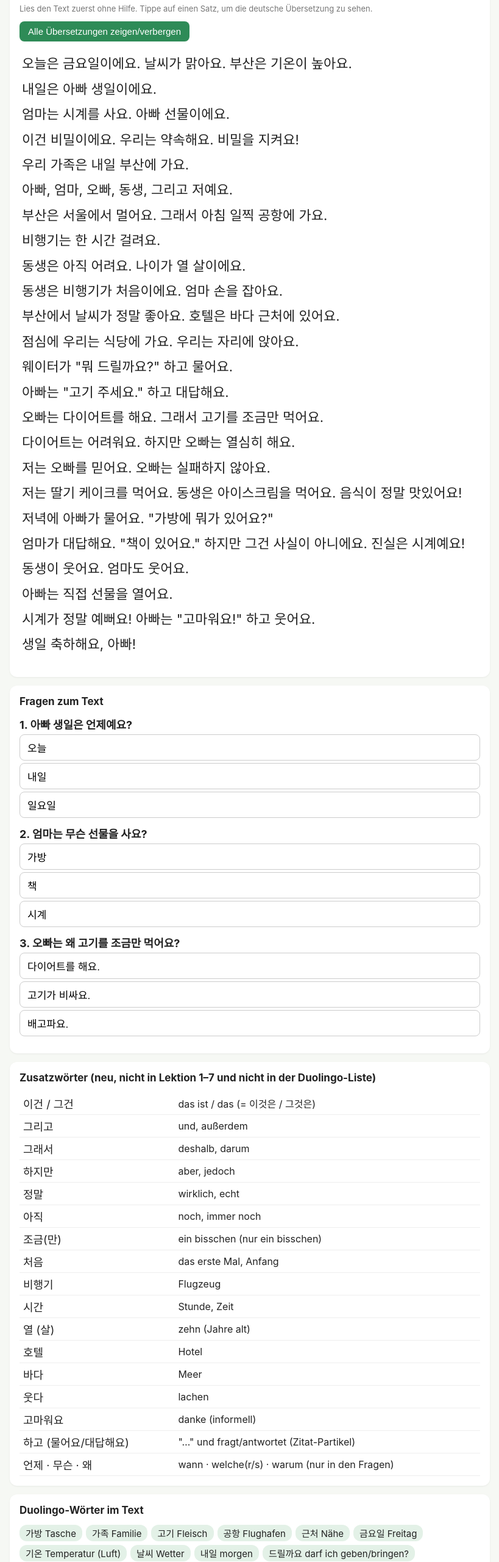
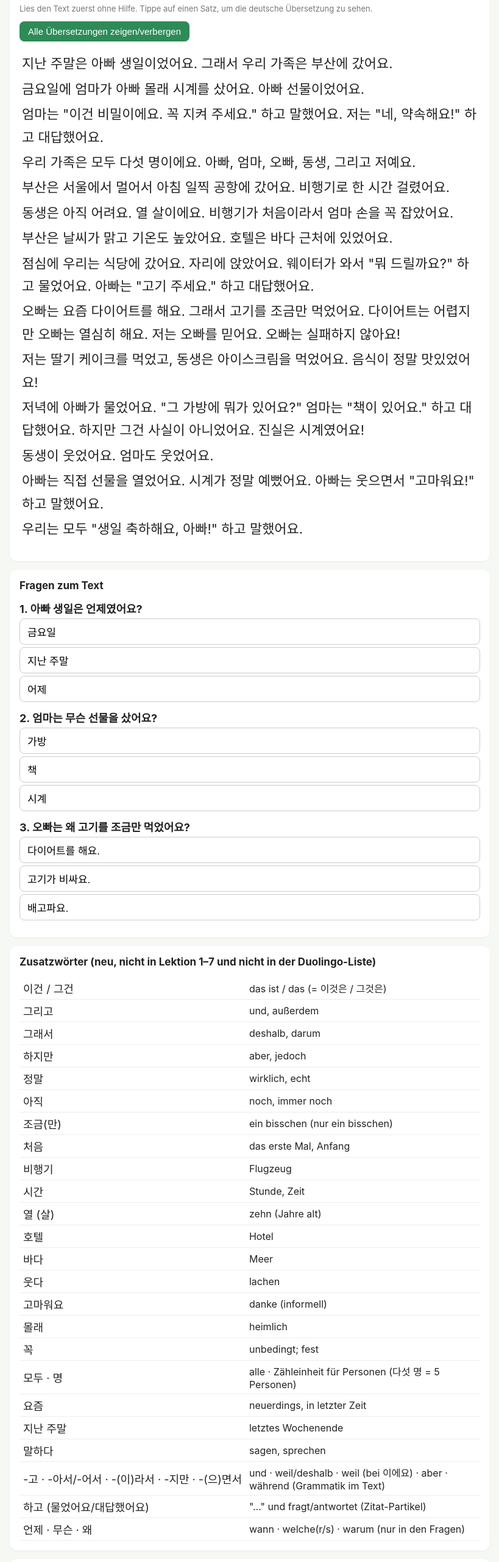
Before and after one commit to uniqueSimon/korean-vocab, a plain HTML site: page lessons/lesen-1.html in a window 1280 px wide. Shown: the part 100-2661 px from the top of the page at 61% size, without its empty margins (230-1049 px from the left). Drawn offline with Linux system fonts and the light colour scheme.

Commit message:
Reading text: more natural, past-tense narration

```diff
--- a/lessons/lesen-1.html
+++ b/lessons/lesen-1.html
@@ -53,54 +53,89 @@
 <tr><td>바다</td><td>Meer</td></tr>
 <tr><td>웃다</td><td>lachen</td></tr>
 <tr><td>고마워요</td><td>danke (informell)</td></tr>
-<tr><td>하고 (물어요/대답해요)</td><td>"…" und fragt/antwortet (Zitat-Partikel)</td></tr>
+<tr><td>몰래</td><td>heimlich</td></tr>
+<tr><td>꼭</td><td>unbedingt; fest</td></tr>
+<tr><td>모두 · 명</td><td>alle · Zähleinheit für Personen (다섯 명 = 5 Personen)</td></tr>
+<tr><td>요즘</td><td>neuerdings, in letzter Zeit</td></tr>
+<tr><td>지난 주말</td><td>letztes Wochenende</td></tr>
+<tr><td>말하다</td><td>sagen, sprechen</td></tr>
+<tr><td>-고 · -아서/-어서 · -(이)라서 · -지만 · -(으)면서</td><td>und · weil/deshalb · weil (bei 이에요) · aber · während (Grammatik im Text)</td></tr>
+<tr><td>하고 (물었어요/대답했어요)</td><td>"…" und fragt/antwortet (Zitat-Partikel)</td></tr>
 <tr><td>언제 · 무슨 · 왜</td><td>wann · welche(r/s) · warum (nur in den Fragen)</td></tr>
 </table></div>
 
 <div class="card"><h2>Duolingo-Wörter im Text</h2>
 <div class="tags">
-<span>가방 Tasche</span><span>가족 Familie</span><span>고기 Fleisch</span><span>공항 Flughafen</span><span>근처 Nähe</span><span>금요일 Freitag</span><span>기온 Temperatur (Luft)</span><span>날씨 Wetter</span><span>내일 morgen</span><span>드릴까요 darf ich geben/bringen?</span><span>딸기 Erdbeere</span><span>부산 Busan</span><span>생일 Geburtstag</span><span>생일 축하해요 alles Gute zum Geburtstag</span><span>서울 Seoul</span><span>선물 Geschenk</span><span>시계 Uhr</span><span>식당 Restaurant</span><span>아빠 Papa</span><span>아침 Morgen</span><span>오늘 heute</span><span>우리 wir/unser</span><span>웨이터 Kellner</span><span>음식 Essen</span><span>자리 Platz</span><span>주세요 bitte geben Sie</span><span>케이크 Kuchen</span><span>맑다 klar, sonnig</span><span>정말(요) wirklich</span><span>뭐 was</span>
+<span>가방 Tasche</span><span>가족 Familie</span><span>고기 Fleisch</span><span>공항 Flughafen</span><span>근처 Nähe</span><span>금요일 Freitag</span><span>기온 Temperatur (Luft)</span><span>날씨 Wetter</span><span>드릴까요 darf ich geben/bringen?</span><span>딸기 Erdbeere</span><span>부산 Busan</span><span>생일 Geburtstag</span><span>생일 축하해요 alles Gute zum Geburtstag</span><span>서울 Seoul</span><span>선물 Geschenk</span><span>시계 Uhr</span><span>식당 Restaurant</span><span>아빠 Papa</span><span>아침 Morgen</span><span>우리 wir/unser</span><span>다섯 fünf</span><span>네 ja</span><span>웨이터 Kellner</span><span>음식 Essen</span><span>자리 Platz</span><span>주세요 bitte geben Sie</span><span>케이크 Kuchen</span><span>맑다 klar, sonnig</span><span>정말(요) wirklich</span><span>뭐 was</span>
 </div></div>
 
 <div class="card"><h2>Wörter aus Lektion 1–7 im Text</h2>
 <div class="tags">
-<span>높다</span><span>일찍</span><span>걸리다</span><span>앉다</span><span>자리</span><span>엄마</span><span>오빠</span><span>동생</span><span>나이</span><span>어리다</span><span>묻다</span><span>대답하다</span><span>비밀</span><span>약속</span><span>믿다</span><span>지키다</span><span>어렵다</span><span>열심히</span><span>다이어트</span><span>실패하다</span><span>사실</span><span>진실</span><span>직접</span>
+<span>높다</span><span>일찍</span><span>걸리다</span><span>앉다</span><span>자리</span><span>엄마</span><span>오빠</span><span>동생</span><span>어리다</span><span>묻다</span><span>대답하다</span><span>비밀</span><span>약속</span><span>믿다</span><span>지키다</span><span>어렵다</span><span>열심히</span><span>다이어트</span><span>실패하다</span><span>사실</span><span>진실</span><span>직접</span>
 </div></div>
 </main>
 <script>
 const S = [
- ["오늘은 금요일이에요. 날씨가 맑아요. 부산은 기온이 높아요.", "Heute ist Freitag. Das Wetter ist klar. In Busan ist die Temperatur hoch."],
- ["내일은 아빠 생일이에요.", "Morgen ist Papas Geburtstag."],
- ["엄마는 시계를 사요. 아빠 선물이에요.", "Mama kauft eine Uhr. Es ist Papas Geschenk."],
- ["이건 비밀이에요. 우리는 약속해요. 비밀을 지켜요!", "Das ist ein Geheimnis. Wir versprechen es. Wir halten das Geheimnis!"],
- ["우리 가족은 내일 부산에 가요.", "Unsere Familie fährt morgen nach Busan."],
- ["아빠, 엄마, 오빠, 동생, 그리고 저예요.", "Papa, Mama, großer Bruder, jüngeres Geschwister und ich."],
- ["부산은 서울에서 멀어요. 그래서 아침 일찍 공항에 가요.", "Busan ist weit von Seoul. Deshalb fahren wir früh am Morgen zum Flughafen."],
- ["비행기는 한 시간 걸려요.", "Der Flug dauert eine Stunde."],
- ["동생은 아직 어려요. 나이가 열 살이에요.", "Das jüngere Geschwister ist noch klein. Es ist zehn Jahre alt."],
- ["동생은 비행기가 처음이에요. 엄마 손을 잡아요.", "Für das Geschwister ist es der erste Flug. Es hält Mamas Hand."],
- ["부산에서 날씨가 정말 좋아요. 호텔은 바다 근처에 있어요.", "In Busan ist das Wetter wirklich gut. Das Hotel ist in der Nähe des Meeres."],
- ["점심에 우리는 식당에 가요. 우리는 자리에 앉아요.", "Zum Mittagessen gehen wir ins Restaurant. Wir setzen uns an unseren Platz."],
- ["웨이터가 \"뭐 드릴까요?\" 하고 물어요.", "Der Kellner fragt: „Was darf ich bringen?“"],
- ["아빠는 \"고기 주세요.\" 하고 대답해요.", "Papa antwortet: „Fleisch, bitte.“"],
- ["오빠는 다이어트를 해요. 그래서 고기를 조금만 먹어요.", "Mein großer Bruder macht Diät. Deshalb isst er nur ein bisschen Fleisch."],
- ["다이어트는 어려워요. 하지만 오빠는 열심히 해요.", "Diät ist schwer. Aber mein Bruder gibt sich große Mühe."],
- ["저는 오빠를 믿어요. 오빠는 실패하지 않아요.", "Ich vertraue meinem Bruder. Er scheitert nicht."],
- ["저는 딸기 케이크를 먹어요. 동생은 아이스크림을 먹어요. 음식이 정말 맛있어요!", "Ich esse Erdbeerkuchen. Das Geschwister isst Eis. Das Essen ist wirklich lecker!"],
- ["저녁에 아빠가 물어요. \"가방에 뭐가 있어요?\"", "Abends fragt Papa: „Was ist in der Tasche?“"],
- ["엄마가 대답해요. \"책이 있어요.\" 하지만 그건 사실이 아니에요. 진실은 시계예요!", "Mama antwortet: „Da ist ein Buch.“ Aber das ist nicht die Wahrheit. Die Wahrheit ist: eine Uhr!"],
- ["동생이 웃어요. 엄마도 웃어요.", "Das Geschwister lacht. Mama lacht auch."],
- ["아빠는 직접 선물을 열어요.", "Papa öffnet das Geschenk selbst."],
- ["시계가 정말 예뻐요! 아빠는 \"고마워요!\" 하고 웃어요.", "Die Uhr ist wirklich schön! Papa sagt lachend: „Danke!“"],
- ["생일 축하해요, 아빠!", "Alles Gute zum Geburtstag, Papa!"]
+ [
+  "지난 주말은 아빠 생일이었어요. 그래서 우리 가족은 부산에 갔어요.",
+  "Letztes Wochenende war Papas Geburtstag. Deshalb ist unsere Familie nach Busan gefahren."
+ ],
+ [
+  "금요일에 엄마가 아빠 몰래 시계를 샀어요. 아빠 선물이었어요.",
+  "Am Freitag hat Mama heimlich vor Papa eine Uhr gekauft. Es war Papas Geschenk."
+ ],
+ [
+  "엄마는 \"이건 비밀이에요. 꼭 지켜 주세요.\" 하고 말했어요. 저는 \"네, 약속해요!\" 하고 대답했어요.",
+  "Mama sagte: „Das ist ein Geheimnis. Haltet es bitte unbedingt ein.“ Ich antwortete: „Ja, ich verspreche es!“"
+ ],
+ [
+  "우리 가족은 모두 다섯 명이에요. 아빠, 엄마, 오빠, 동생, 그리고 저예요.",
+  "Wir sind insgesamt fünf Personen in der Familie: Papa, Mama, mein großer Bruder, mein jüngeres Geschwister und ich."
+ ],
+ [
+  "부산은 서울에서 멀어서 아침 일찍 공항에 갔어요. 비행기로 한 시간 걸렸어요.",
+  "Busan ist weit von Seoul entfernt, also sind wir früh am Morgen zum Flughafen gefahren. Der Flug dauerte eine Stunde."
+ ],
+ [
+  "동생은 아직 어려요. 열 살이에요. 비행기가 처음이라서 엄마 손을 꼭 잡았어요.",
+  "Mein jüngeres Geschwister ist noch klein, zehn Jahre alt. Weil es sein erster Flug war, hielt es Mamas Hand fest."
+ ],
+ [
+  "부산은 날씨가 맑고 기온도 높았어요. 호텔은 바다 근처에 있었어요.",
+  "In Busan war das Wetter klar und die Temperatur hoch. Das Hotel war in der Nähe des Meeres."
+ ],
+ [
+  "점심에 우리는 식당에 갔어요. 자리에 앉았어요. 웨이터가 와서 \"뭐 드릴까요?\" 하고 물었어요. 아빠는 \"고기 주세요.\" 하고 대답했어요.",
+  "Zum Mittagessen gingen wir ins Restaurant und setzten uns an unseren Platz. Der Kellner kam und fragte: „Was darf ich bringen?“ Papa antwortete: „Fleisch, bitte.“"
+ ],
+ [
+  "오빠는 요즘 다이어트를 해요. 그래서 고기를 조금만 먹었어요. 다이어트는 어렵지만 오빠는 열심히 해요. 저는 오빠를 믿어요. 오빠는 실패하지 않아요!",
+  "Mein Bruder macht neuerdings Diät. Deshalb aß er nur ein bisschen Fleisch. Diät ist schwer, aber er gibt sich viel Mühe. Ich vertraue ihm. Er wird nicht scheitern!"
+ ],
+ [
+  "저는 딸기 케이크를 먹었고, 동생은 아이스크림을 먹었어요. 음식이 정말 맛있었어요!",
+  "Ich aß Erdbeerkuchen und mein Geschwister aß Eis. Das Essen war wirklich lecker!"
+ ],
+ [
+  "저녁에 아빠가 물었어요. \"그 가방에 뭐가 있어요?\" 엄마는 \"책이 있어요.\" 하고 대답했어요. 하지만 그건 사실이 아니었어요. 진실은 시계였어요!",
+  "Abends fragte Papa: „Was ist in dieser Tasche?“ Mama antwortete: „Ein Buch.“ Aber das war nicht die Wahrheit. Die Wahrheit war: eine Uhr!"
+ ],
+ [
+  "동생이 웃었어요. 엄마도 웃었어요.",
+  "Mein Geschwister lachte. Mama lachte auch."
+ ],
+ [
+  "아빠는 직접 선물을 열었어요. 시계가 정말 예뻤어요. 아빠는 웃으면서 \"고마워요!\" 하고 말했어요.",
+  "Papa öffnete das Geschenk selbst. Die Uhr war wirklich schön. Lachend sagte er: „Danke!“"
+ ],
+ [
+  "우리는 모두 \"생일 축하해요, 아빠!\" 하고 말했어요.",
+  "Wir alle sagten: „Alles Gute zum Geburtstag, Papa!“"
+ ]
 ];
 document.getElementById("text").innerHTML = S.map(s => `<div class="s" onclick="this.classList.toggle('open')">${s[0]}<span class="de">${s[1]}</span></div>`).join("");
 
-const Q = [
- ["아빠 생일은 언제예요?", ["오늘", "내일", "일요일"], 1],
- ["엄마는 무슨 선물을 사요?", ["가방", "책", "시계"], 2],
- ["오빠는 왜 고기를 조금만 먹어요?", ["다이어트를 해요.", "고기가 비싸요.", "배고파요."], 0]
-];
+const Q = [["아빠 생일은 언제였어요?", ["금요일", "지난 주말", "어제"], 1], ["엄마는 무슨 선물을 샀어요?", ["가방", "책", "시계"], 2], ["오빠는 왜 고기를 조금만 먹었어요?", ["다이어트를 해요.", "고기가 비싸요.", "배고파요."], 0]];
 document.getElementById("quiz").innerHTML = Q.map((q, i) => `<div class="q"><b>${i + 1}. ${q[0]}</b>` +
   q[1].map((o, j) => `<button class="opt" onclick="this.className='opt '+(${j}===${q[2]}?'ok':'bad')">${o}</button>`).join("") + `</div>`).join("");
 </script>
```
